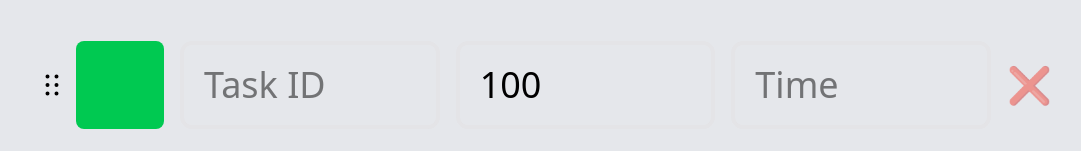
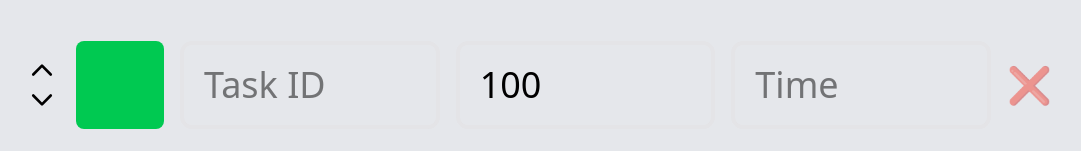
Before and after one commit to PedroL22/Task-Calculator, a React (Vite) app: page / in a window 1280 px wide. Shown: the part 135-286 px from the top of the page, without its empty margins (76-1157 px from the left). Built offline with nearby package versions, Linux system fonts and the light colour scheme.

Commit message:
🔧 chore: Replace drag behavior with caret buttons

```diff
--- a/src/App.tsx
+++ b/src/App.tsx
@@ -1,7 +1,7 @@
 import { useEffect, useState } from 'react'
 
-import { ClipboardTextIcon, DotsSixVerticalIcon } from '@phosphor-icons/react'
-import { LayoutGroup, Reorder, motion, useDragControls } from 'motion/react'
+import { CaretDownIcon, CaretUpIcon, ClipboardTextIcon } from '@phosphor-icons/react'
+import { LayoutGroup, motion } from 'motion/react'
 import { toast } from 'sonner'
 import { AddTaskButton } from '~/components/AddTaskButton'
 import { ExportButton } from '~/components/ExportButton'
@@ -25,9 +25,6 @@ export const App = () => {
   const { hoursToWork, setHoursToWork, exportWithCurrentDate, exportWithTotalHours } = useConfigStore()
   const { tasks, addTask, removeTask, updateTask, resetTasks, reorderTasks } = useTaskStore()
   const [remainingTime, setRemainingTime] = useState(hoursToWork)
-  const [isDragging, setIsDragging] = useState(false)
-
-  const dragControls = useDragControls()
 
   const dataLines = tasks.map(({ code, percentage, time }) => `${code}, ${percentage}%, ${time}`)
   const totalHours = tasks.reduce((sum, t) => sum + (t.time || 0), 0)
@@ -62,6 +59,17 @@ export const App = () => {
     setRemainingTime(hoursToWork - totalHours)
   }, [hoursToWork, totalHours])
 
+  const moveTask = (index: number, direction: -1 | 1) => {
+    const target = index + direction
+
+    if (target < 0 || target >= tasks.length) return
+
+    const newTasks = [...tasks]
+    const [moved] = newTasks.splice(index, 1)
+    newTasks.splice(target, 0, moved)
+    reorderTasks(newTasks)
+  }
+
   return (
     <main className='mx-auto min-h-screen max-w-(--breakpoint-lg) p-6'>
       <LayoutGroup>
@@ -76,30 +84,36 @@ export const App = () => {
               max='12'
               maxLength={2}
               className='flex w-14 items-center rounded-xl px-2.5 py-1 text-4xl outline-none focus:border-gray-700 dark:bg-gray-700'
-              onChange={(e) => setHoursToWork(Math.min(Math.max(+e.target.value || 0, 0), 24))}
+              onChange={(e) => setHoursToWork(Math.min(Math.max(+e.target.value || 0, 0), 12))}
             />
           </h2>
         </div>
 
         <motion.div className='mt-10 flex flex-col' layout>
-          <Reorder.Group axis='y' values={tasks} onReorder={reorderTasks} className='mb-6 flex flex-col space-y-4'>
-            {tasks.map((task) => (
-              <Reorder.Item
-                key={task.id}
-                value={task}
-                dragListener={true}
-                dragControls={dragControls}
-                onDragStart={() => setIsDragging(true)}
-                onDragEnd={() => setIsDragging(false)}
-                layout
-              >
-                <div className='relative'>
+          <div className='mb-6 flex flex-col space-y-4'>
+            {tasks.map((task, index) => (
+              <motion.div key={task.id} layout className='relative flex items-center space-x-2'>
+                <div className='-left-12 absolute flex flex-col'>
                   <button
                     type='button'
-                    className='-translate-y-1/2 -left-12 absolute top-1/2 cursor-grab p-2 active:cursor-grabbing'
+                    title='Move up'
+                    className='cursor-pointer transition-all ease-in hover:opacity-80 disabled:cursor-not-allowed'
+                    disabled={index === 0}
+                    onClick={() => moveTask(index, -1)}
                   >
-                    <DotsSixVerticalIcon size={32} weight='bold' />
+                    <CaretUpIcon size={28} weight='bold' />
                   </button>
+
+                  <button
+                    type='button'
+                    title='Move down'
+                    className='cursor-pointer transition-all ease-in hover:opacity-80 disabled:cursor-not-allowed'
+                    disabled={index === tasks.length - 1}
+                    onClick={() => moveTask(index, 1)}
+                  >
+                    <CaretDownIcon size={28} weight='bold' />
+                  </button>
+                </div>
 
                 <TaskRow
                   id={task.id}
@@ -109,14 +123,12 @@ export const App = () => {
                   time={task.time}
                   canDelete={tasks.length > 1}
                   hoursToWork={hoursToWork}
-                    isDragging={isDragging}
                   onChange={updateTask}
                   onClose={() => removeTask(task.id)}
                 />
+              </motion.div>
+            ))}
           </div>
-              </Reorder.Item>
-            ))}
-          </Reorder.Group>
 
           <motion.div className='flex items-center space-x-4' layout>
             <AddTaskButton onClick={addTask} />
--- a/src/components/TaskInput.tsx
+++ b/src/components/TaskInput.tsx
@@ -1,16 +1,12 @@
 import type { ComponentProps } from 'react'
 
-type TaskInputProps = ComponentProps<'input'> & {
-  isDragging: boolean
-}
-
+type TaskInputProps = ComponentProps<'input'>
 export const TaskInput = (props: TaskInputProps) => {
   return (
     <input
       {...props}
       placeholder={props.placeholder}
-      data-is-dragging={props.isDragging}
-      className='w-full rounded-xl border-4 bg-gray-200 p-5 text-4xl outline-none transition-all ease-in [appearance:textfield] focus:border-gray-400 data-[is-dragging=true]:shadow-xl dark:text-black dark:placeholder:text-gray-600 [&::-webkit-inner-spin-button]:appearance-none [&::-webkit-outer-spin-button]:appearance-none'
+      className='w-full rounded-xl border-4 bg-gray-200 p-5 text-4xl outline-none [appearance:textfield] focus:border-gray-400 dark:text-black dark:placeholder:text-gray-600 [&::-webkit-inner-spin-button]:appearance-none [&::-webkit-outer-spin-button]:appearance-none'
     />
   )
 }
--- a/src/components/TaskRow.tsx
+++ b/src/components/TaskRow.tsx
@@ -19,7 +19,6 @@ import type { TaskEntity } from '~/entities/TaskEntity'
 type TaskRowProps = TaskEntity & {
   canDelete: boolean
   hoursToWork: number
-  isDragging: boolean
   onChange: (id: string, key: keyof TaskEntity, value: string | number | undefined) => void
   onClose: () => void
 }
@@ -74,14 +73,7 @@ export const TaskRow = (props: TaskRowProps) => {
           <TooltipProvider>
             <Tooltip>
               <TooltipTrigger asChild>
-                <div
-                  aria-hidden
-                  data-is-dragging={props.isDragging}
-                  className={cn(
-                    'size-22 shrink-0 cursor-pointer rounded-lg transition-all ease-in data-[is-dragging=true]:shadow-xl',
-                    taskColor
-                  )}
-                />
+                <div aria-hidden className={cn('size-22 shrink-0 cursor-pointer rounded-lg', taskColor)} />
               </TooltipTrigger>
 
               <TooltipContent side='bottom'>
@@ -130,14 +122,12 @@ export const TaskRow = (props: TaskRowProps) => {
       </Dialog>
 
       <TaskInput
-        isDragging={props.isDragging}
         placeholder='Task ID'
         value={props.code}
         onChange={(e) => props.onChange(props.id, 'code', e.target.value)}
       />
 
       <TaskInput
-        isDragging={props.isDragging}
         placeholder='Percentage %'
         type='number'
         value={props.percentage === 0 ? '' : props.percentage}
@@ -151,7 +141,6 @@ export const TaskRow = (props: TaskRowProps) => {
       />
 
       <TaskInput
-        isDragging={props.isDragging}
         placeholder='Time'
         type='number'
         value={props.time === 0 ? '' : props.time}
```
Lines whose indentation alone changed are shown as unchanged.
